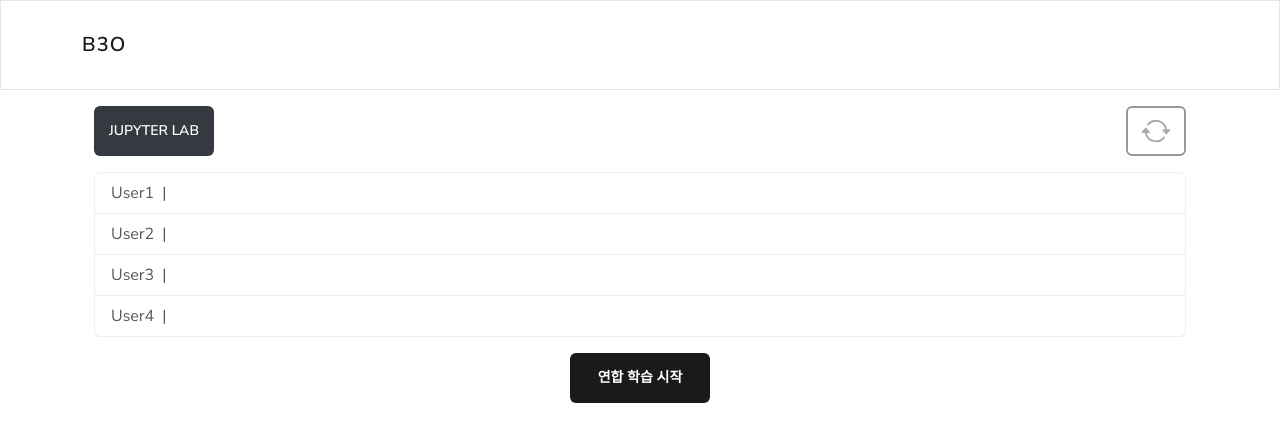
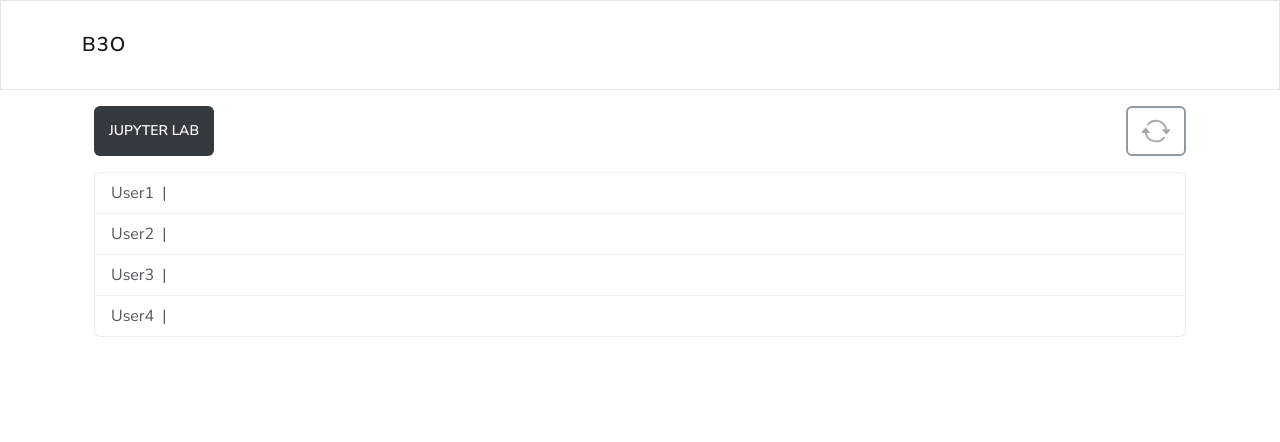
Before and after one commit to ACS-High-School/Frontend, a React (Create React App) app: page /fl/1 in a window 1280 px wide. Shown: the top 442 px of the page. Built offline with nearby package versions, Linux system fonts and the light colour scheme; no server answers; what aws-amplify, aws-jwt-verify would draw is missing.

Commit message:
AHSK-263 fix : FL 버튼 보이는 로직 수정
- currentUser 가 user1 일때만 보이도록 수정

```diff
--- a/src/components/FLPage.jsx
+++ b/src/components/FLPage.jsx
@@ -128,14 +128,14 @@ function FLPage() {
         ))}
       </ListGroup>
 
-      {/* User1에 대한 "연합 학습 시작" 버튼을 추가합니다. */}
-      {users.some(user => user.id === 0) && (
+      {/* currentUser가 User1일 때만 "연합 학습 시작" 버튼 표시 */}
+    {currentUser && currentUser.username === users[0].username && (
       <div className="mt-3 d-flex justify-content-center">
         <Button
           variant="primary"
           onClick={startFederatedLearning}
           style={{
-            width: '140px',  // 버튼 너비를 적당한 크기로 조절하세요.
+            width: '140px',
             height: '50px',
           }}
         >
```
